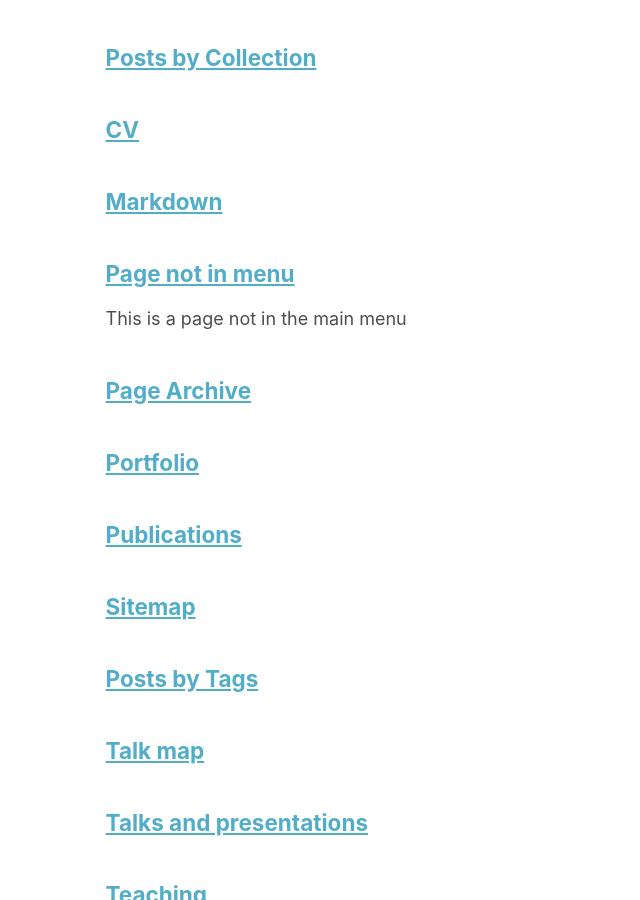
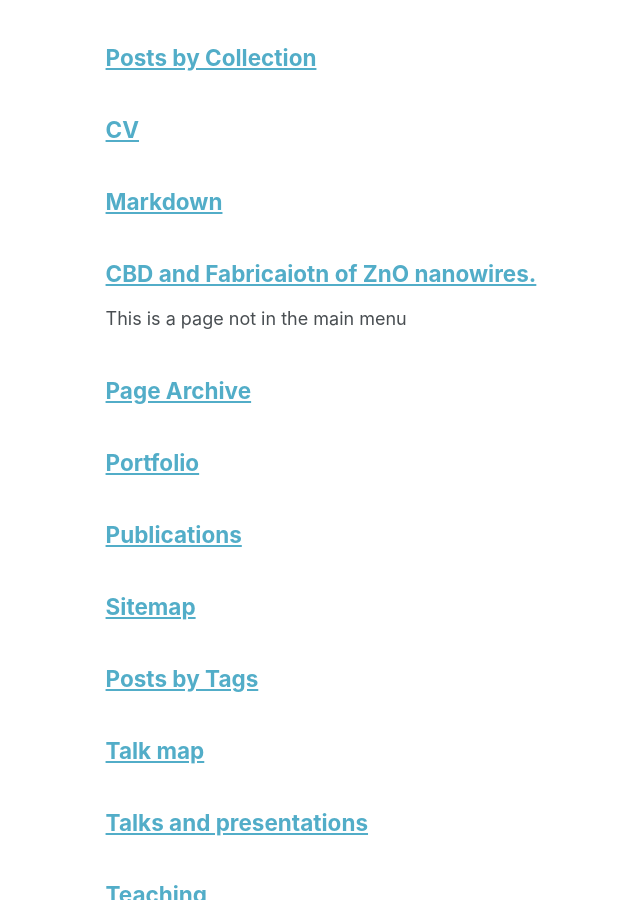
Before and after one commit to EwanMatheson/ewanmatheson.github.io, a Jekyll site: the page built from _pages/page-archive.html, in a window 1280 px wide and 900 px high, scrolled down 552 px. Shown: the whole window, without its empty margins (176-816 px from the left). Built offline with Jekyll 4.4.1, drawn with Linux system fonts in a browser that asks for light colours.

Commit message:
Update non-menu-page.md

```diff
--- a/_pages/non-menu-page.md
+++ b/_pages/non-menu-page.md
@@ -1,6 +1,6 @@
 ---
 permalink: /non-menu-page/
-title: "Page not in menu"
+title: "CBD and Fabricaiotn of ZnO nanowires."
 excerpt: "This is a page not in the main menu"
 author_profile: true
 redirect_from:
```
Also changed, not shown: other parts of _pages/non-menu-page.md (+0 -4 lines).
